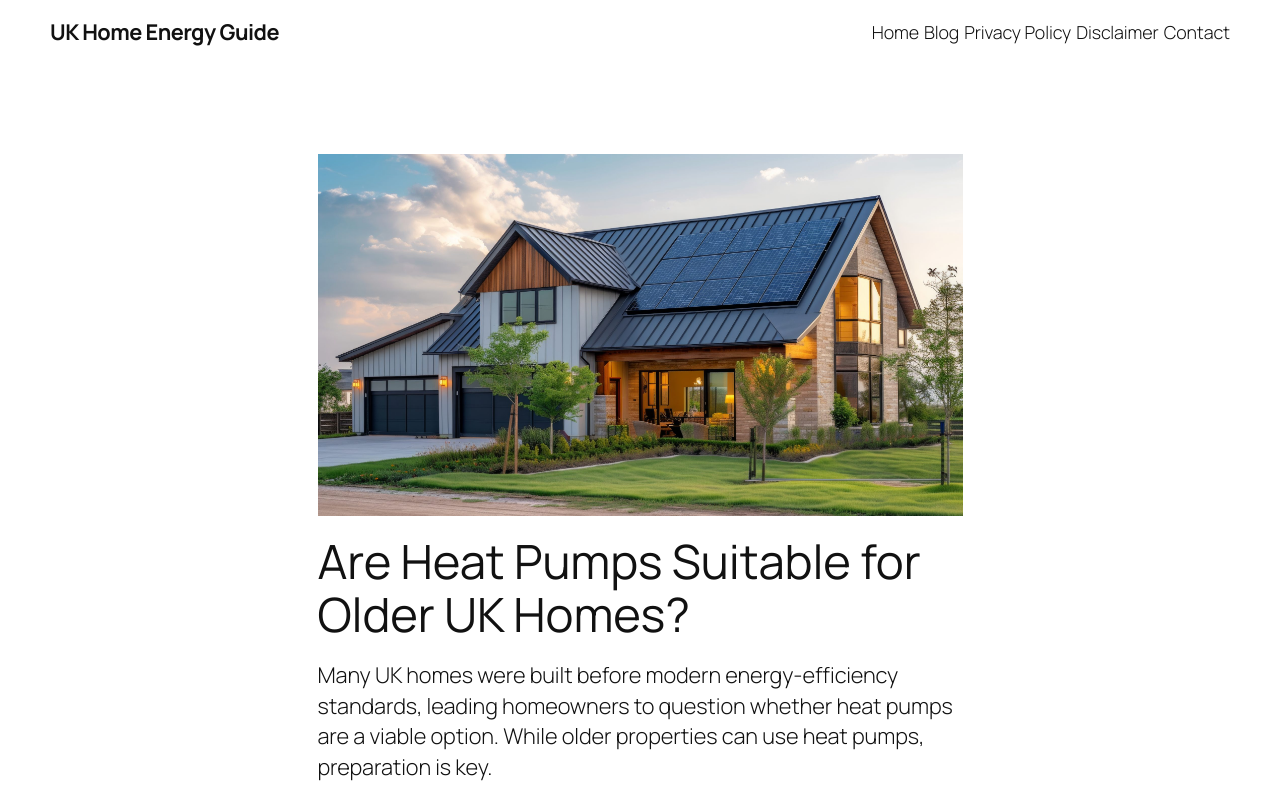
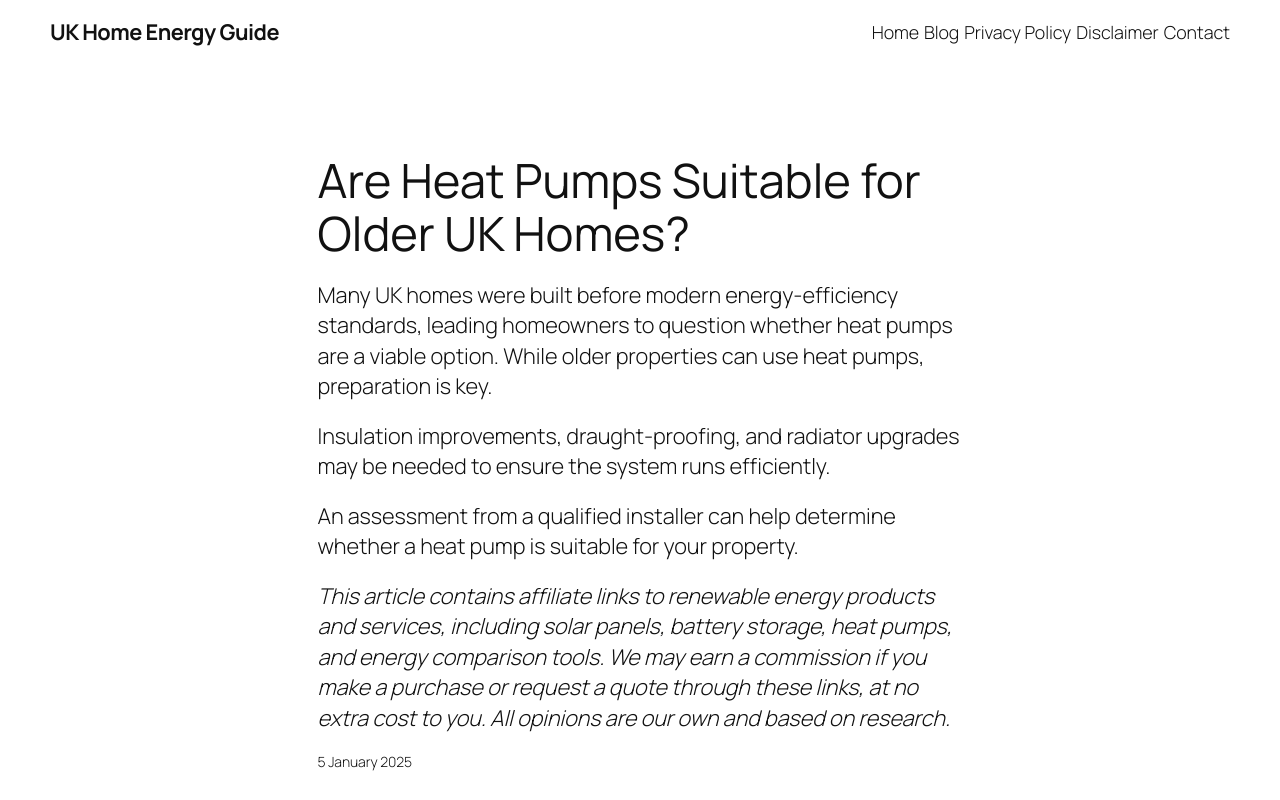
Before and after one commit to skyblue-will/uk-home-energy-guide, a Next.js app: page /are-heat-pumps-suitable-for-older-uk-homes/ in a window 1280 px wide. Shown: the top 800 px of the page. Built offline with nearby package versions, Linux system fonts and the light colour scheme.

Commit message:
fix: remove hero image from blog posts — WP originals have no featured images

```diff
--- a/app/[slug]/page.tsx
+++ b/app/[slug]/page.tsx
@@ -51,14 +51,6 @@ export default function PostPage({ params }: PageProps) {
     <>
       <div className="single-post-header">
         <div className="single-post-header-inner">
-          <figure className="wp-block-post-featured-image">
-            <img
-              src="/images/hero.jpeg"
-              alt={post.title}
-              width={1024}
-              height={574}
-            />
-          </figure>
           <h1>{post.title}</h1>
         </div>
       </div>
```
